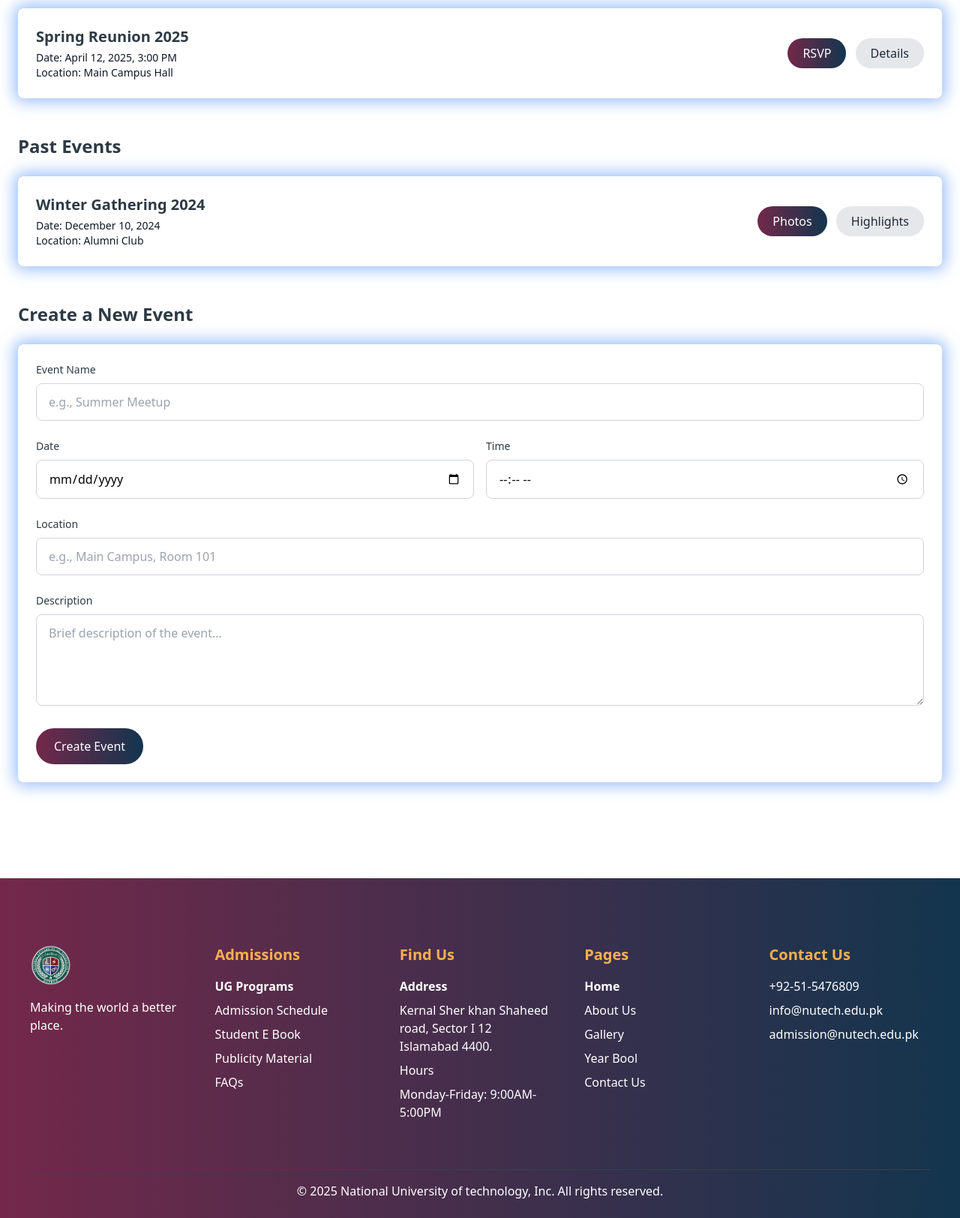
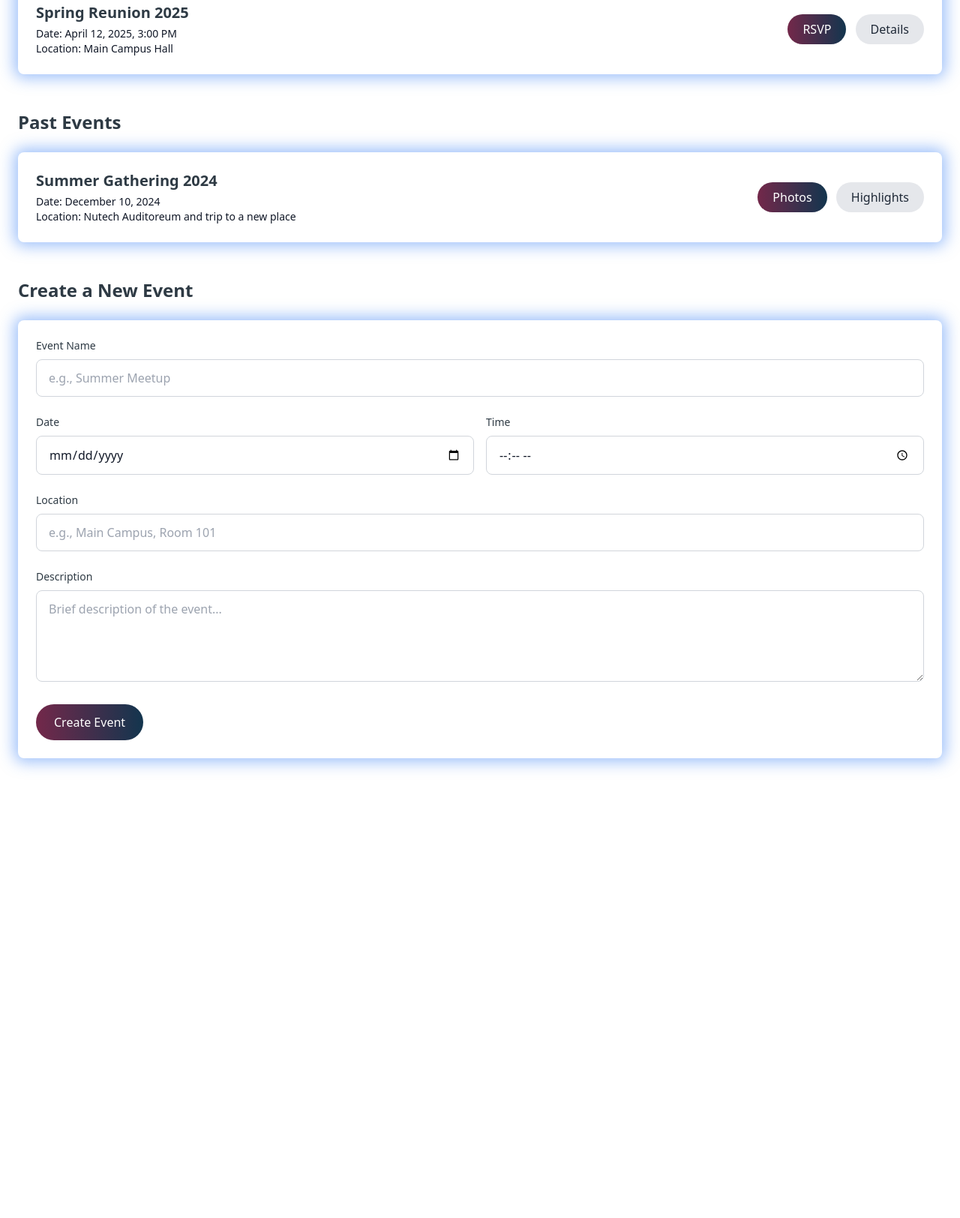
Before and after one commit to Abubakarshykh/YEARBOOK, a plain HTML site: page tryevent.html in a window 1280 px wide. Shown: the part 197-1821 px from the top of the page at 75% size. After the commit the page ends 1304 px from the top, so only its background shows below. Drawn offline with nearby package versions, Linux system fonts and the light colour scheme.

Commit message:
Add files via upload

```diff
--- a/tryevent.html
+++ b/tryevent.html
@@ -3,17 +3,15 @@
 <head>
   <meta charset="UTF-8" />
   <meta name="viewport" content="width=device-width, initial-scale=1.0"/>
-  <title>Events & Reunions</title>
+  <title>Events & Reunions | Nutech University</title>
 
   <!-- Tailwind CSS (CDN) -->
   <script src="https://cdn.tailwindcss.com"></script>
 </head>
-<body>
-
-  <div id="navbar"></div>
+<body class="bg-white text-gray-900 flex flex-col min-h-screen">
 
   <!-- Main content -->
-  <main class="container mx-auto px-6 py-20 flex-grow">
+  <main class="container mx-auto px-6 py-12 flex-grow">
     <div class="flex items-center justify-between mb-8">
       <h2 class="text-4xl font-semibold text-[#2E3A44]">Events & Reunions</h2>
     </div>
@@ -52,13 +50,13 @@
            style="box-shadow: 0 0 20px 5px rgba(59, 130, 246, 0.5);">
         <div class="flex flex-col sm:flex-row sm:items-center sm:justify-between">
           <div class="mb-4 sm:mb-0">
-            <h4 class="text-xl font-semibold text-[#2E3A44]">Winter Gathering 2024</h4>
+            <h4 class="text-xl font-semibold text-[#2E3A44]">Summer Gathering 2024</h4>
             <p class="text-sm mt-1">Date: December 10, 2024</p>
-            <p class="text-sm">Location: Alumni Club</p>
+            <p class="text-sm">Location: Nutech Auditoreum and trip to a new place</p>
           </div>
           <div class="sm:mt-0">
             <button class="bg-gradient-to-r from-[#73284A] to-[#13354E] hover:from-[#5E1D3C] hover:to-[#0E2D40] text-white px-5 py-2 rounded-full mr-2">
-              Photos
+              <a href ="photo.html" target ="_blank">Photos</a>
             </button>
             <button class="bg-gray-200 hover:bg-gray-300 text-gray-800 px-5 py-2 rounded-full">
               Highlights
@@ -112,19 +110,6 @@
     </section>
 
   </main>
-  <div id="footer"></div>
 
-  <script>
-    fetch('navbar.html')
-    .then(response => response.text())
-    .then(data => {
-        document.getElementById('navbar').innerHTML = data;
-    });
-    fetch('footer.html')
-    .then(response => response.text())
-    .then(data => {
-        document.getElementById('footer').innerHTML = data;
-    });
-  </script>
 </body>
 </html>
```
Also changed, not shown: photo.html (+13 -7 lines), pics/i1.jpg (added), pics/i2.jpg (added), pics/i3.jpg (added), pics/i4.png (added), pics/i5.png (added), pics/i6.jpg (added), pics/i7.png (added).
